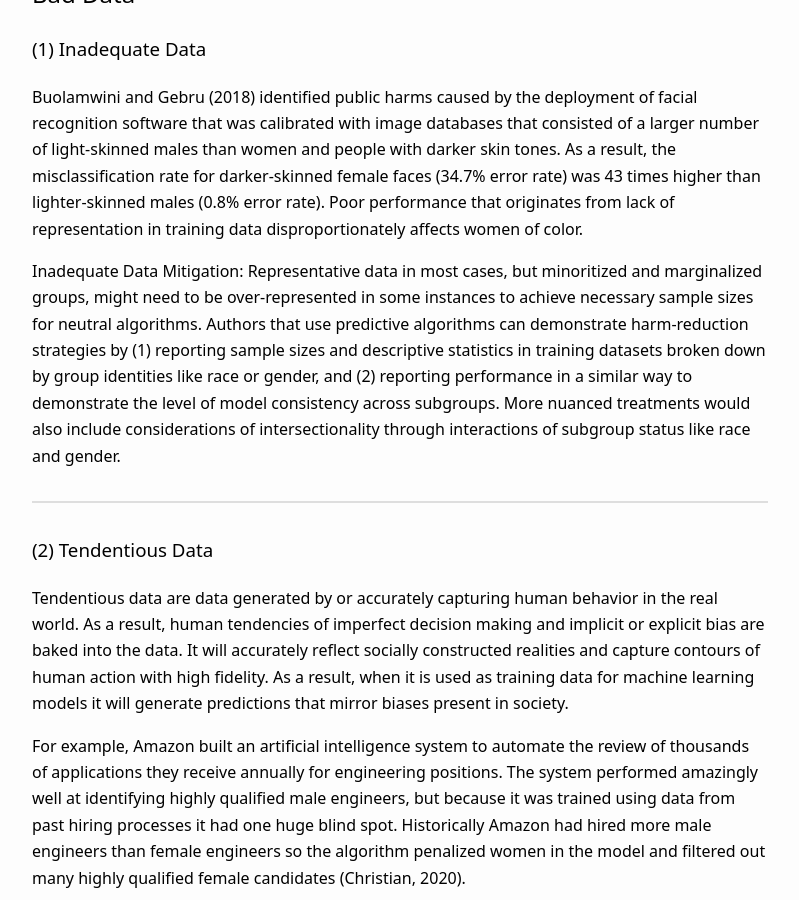
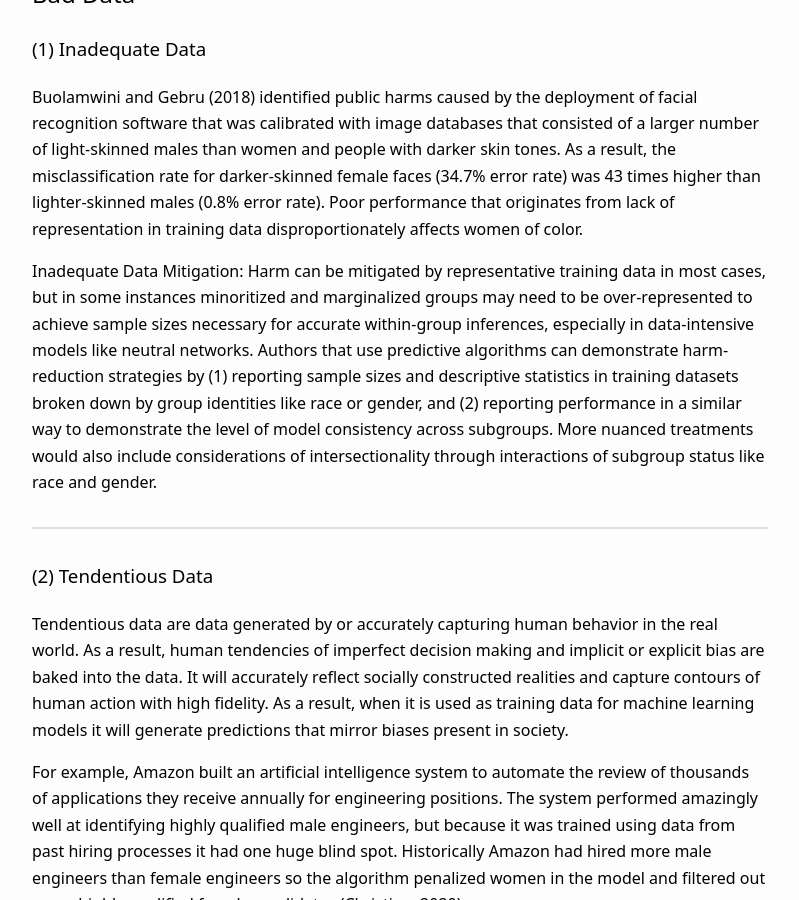
Before and after one commit to lecy/wells-dubois-protocol, a Jekyll site: the page built from index.md, in a window 1280 px wide and 900 px high, scrolled down 2268 px. Shown: the whole window, without its empty margins (240-1039 px from the left). Built offline with Jekyll 4.4.1, drawn with Linux system fonts in a browser that asks for light colours.

Commit message:
Update index.md

```diff
--- a/index.md
+++ b/index.md
@@ -46,7 +46,7 @@ The Wells-Du Bois protocol is a process by which authors or engineers can assess
 
 Buolamwini and Gebru (2018) identified public harms caused by the deployment of facial recognition software that was calibrated with image databases that consisted of a larger number of light-skinned males than women and people with darker skin tones. As a result, the misclassification rate for darker-skinned female faces (34.7% error rate) was 43 times higher than lighter-skinned males (0.8% error rate). Poor performance that originates from lack of representation in training data disproportionately affects women of color.
 
-**Inadequate Data Mitigation**: Representative data in most cases, but minoritized and marginalized groups, might need to be over-represented in some instances to achieve necessary sample sizes for neutral algorithms. Authors that use predictive algorithms can demonstrate harm-reduction strategies by (1) reporting sample sizes and descriptive statistics in training datasets broken down by group identities like race or gender, and (2) reporting performance in a similar way to demonstrate the level of model consistency across subgroups. More nuanced treatments would also include considerations of intersectionality through interactions of subgroup status like race and gender.
+**Inadequate Data Mitigation**: Harm can be mitigated by representative training data in most cases, but in some instances minoritized and marginalized groups may need to be over-represented to achieve sample sizes necessary for accurate within-group inferences, especially in data-intensive models like neutral networks. Authors that use predictive algorithms can demonstrate harm-reduction strategies by (1) reporting sample sizes and descriptive statistics in training datasets broken down by group identities like race or gender, and (2) reporting performance in a similar way to demonstrate the level of model consistency across subgroups. More nuanced treatments would also include considerations of intersectionality through interactions of subgroup status like race and gender.
 
 ------------
 
```
